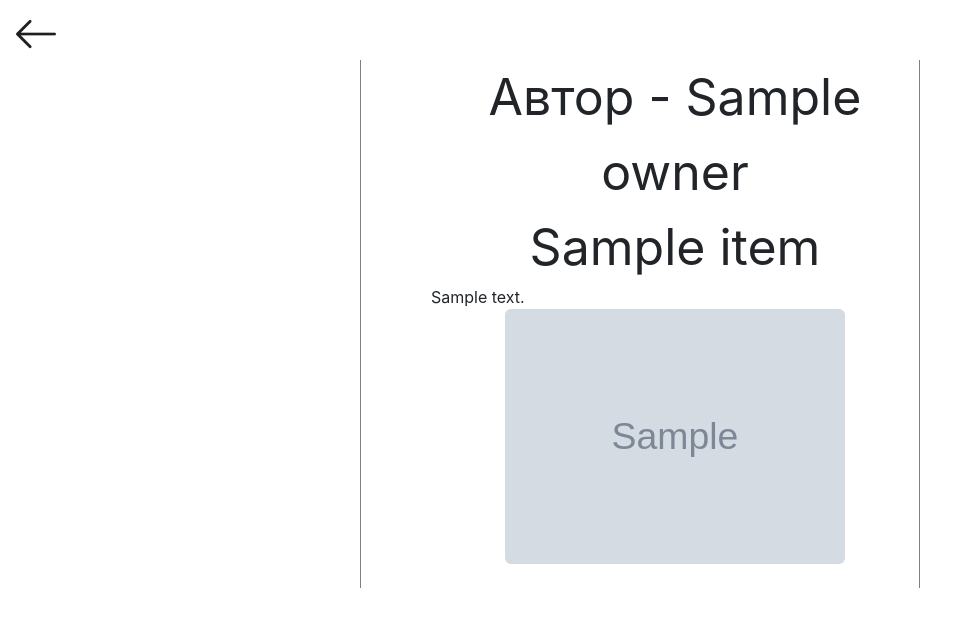
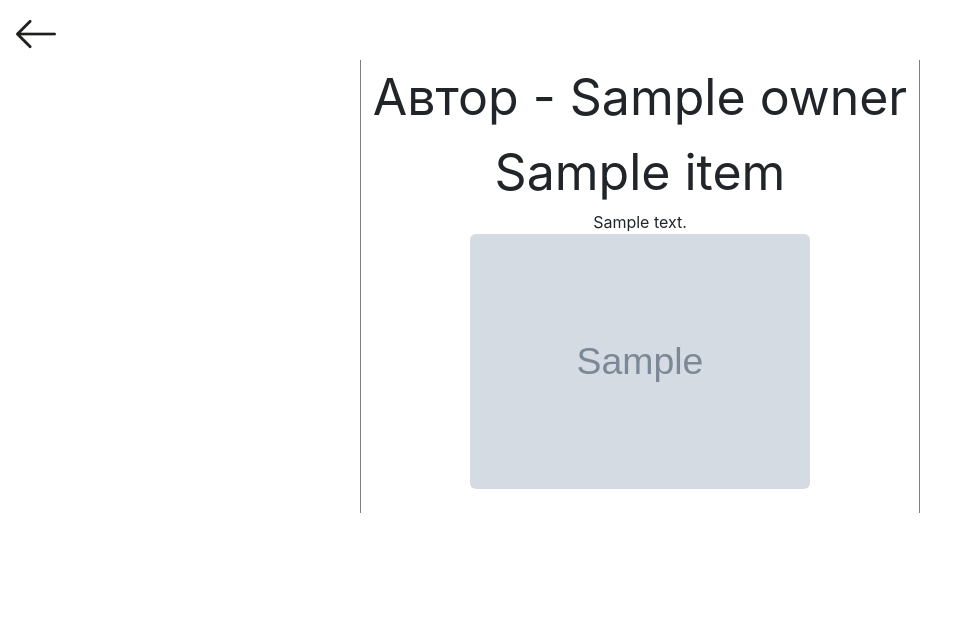
Before and after one commit to Paxnar/lms_project, a Flask app: page /guide/1 in a window 1280 px wide. Shown: the top 627 px of the page, without its empty margins (0-967 px from the left). Run offline with Flask 2, Linux system fonts and the light colour scheme; grey boxes marked "Sample" are stand-in pictures; a database or web service that is not in the repository returns one stand-in record (values such as "Sample title"); data that the repository does not hold is empty.

Commit message:
style for guide page

```diff
--- a/static/css/guide.css
+++ b/static/css/guide.css
@@ -16,14 +16,16 @@
 }
 
 .les_name {font-size: 50px;
-text-align: center;
-margin:0;}
+    text-align: center;
+    max-width: 560px;
+    margin: 0;
+    overflow-wrap: break-word;}
 
-.text {align-self: flex-start;
+.text {text-align: center;
 width: 450px;
  overflow-wrap: break-word;}
 
-.main {padding-left: 70px;
+.main {
     margin-right: auto;
     margin-left: auto;
     max-width: 560px;
```
Also changed, not shown: db/users.db.
